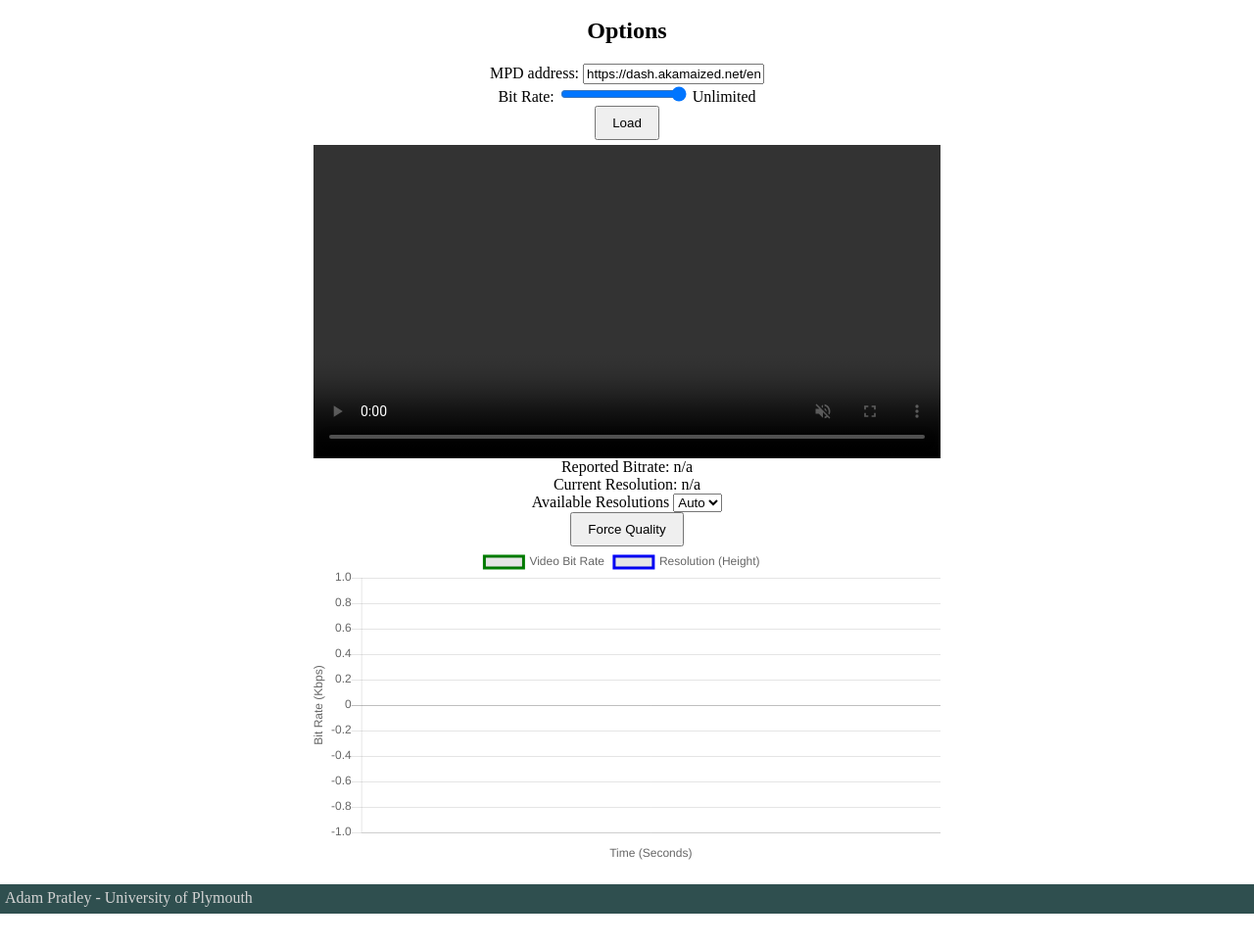
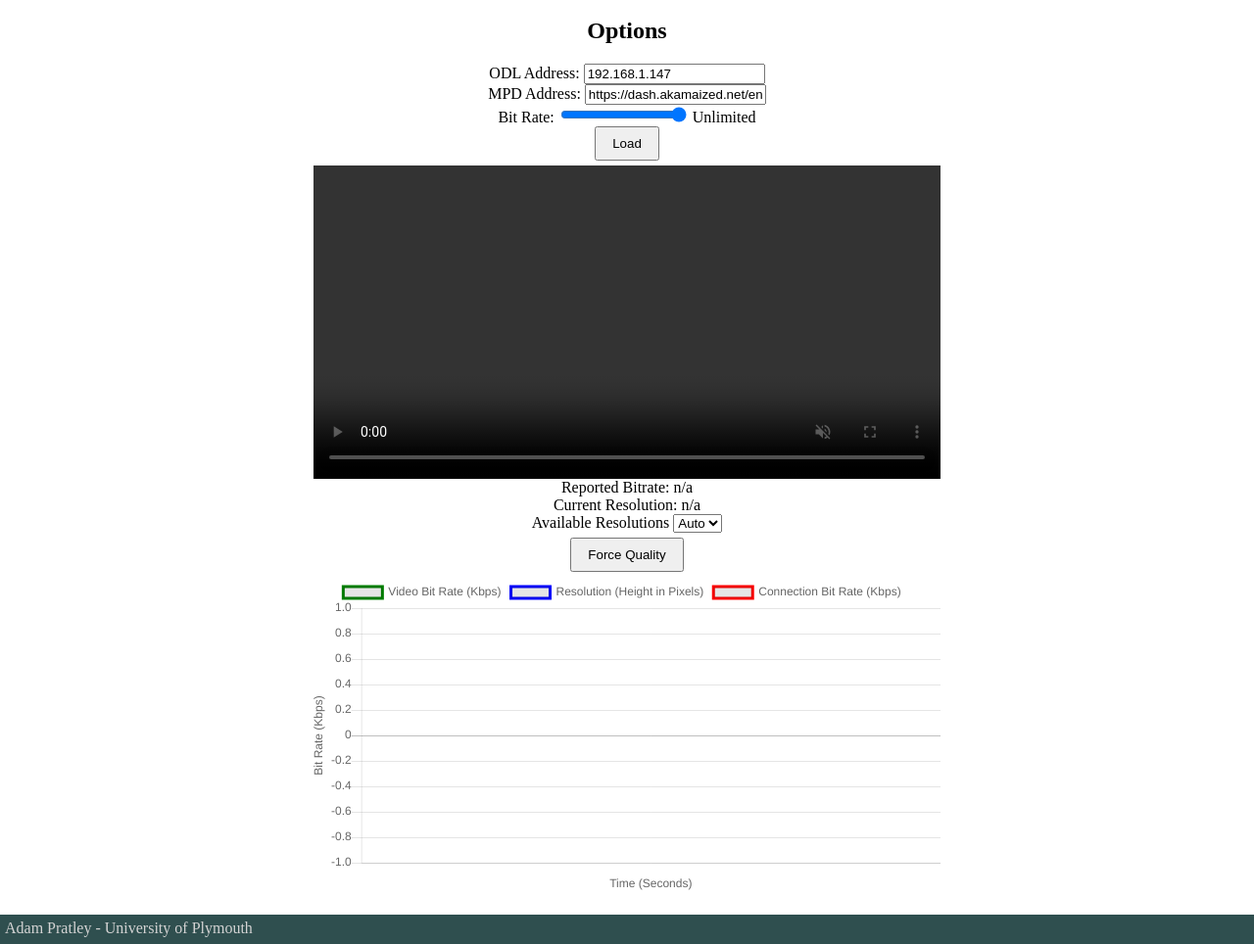
Before and after one commit to AdamPratley/COMP3000-PROJ, a website: page index.html in a window 1280 px wide. Shown: the part 42-1006 px from the top of the page at 98% size. Before the commit the page ends 975 px from the top, so only its background shows below. Drawn offline with Linux system fonts and the light colour scheme; files whose address does not match are found by name.

Commit message:
Code Cleaning Small QoL changes
Separated functions from main.js file into src/ directory and their own files.

added ODL address box in case of  DHCP address change

```diff
--- a/app.js
+++ b/app.js
@@ -3,13 +3,11 @@ const app = express();
 const port = 8080;
 
 app.use(express.static('libs'));
+app.use(express.static('src'));
+app.use(express.static('videos'));
 
 app.get('/', function (req, res) {
     res.sendFile('index.html', {root: __dirname});
-});
-
-app.get('/main.js', function (req, res) {
-    res.sendFile('main.js', {root: __dirname});
 });
 
 app.get('/favicon.ico', function (req, res) {
--- a/index.html
+++ b/index.html
@@ -15,7 +15,10 @@
         <div class="content">
 
             <div class="options">
-                <label for="adr_input">MPD address:</label>
+                <label for="odl_input">ODL Address:</label>
+                <input id="odl_input" value="192.168.1.147" placeholder="192.168.1.000"></input>
+                <br>
+                <label for="adr_input">MPD Address:</label>
                 <input id="adr_input" value="https://dash.akamaized.net/envivio/EnvivioDash3/manifest.mpd" placeholder="10.0.0.1/video.mpd"></input>
                 <br>
                 <label for="bit_rate">Bit Rate:</label>
@@ -35,15 +38,28 @@
             <select id="av_resolutions">
                 <option>Auto</option>
             </select><br>
-            <button id="force_res">Force Quality</button>
-            <canvas id="myChart"></canvas>
+            <button id="force_res" class="forceQualityBtn">Force Quality</button>
+            <canvas id="dataChart"></canvas>
         </div>
 
 
-
+        <!-- Libraries -->
         <script src="Chart.min.js"></script>
         <script src="dash.all.min.js"></script>
+
+        <!-- JavaScript -->
+        <script src="sendPut.js"></script>
+        <script src="sliderValSet.js"></script>
+        <script src="onPlay.js"></script>
+        <script src="onPause.js"></script>
+        <script src="onStart.js"></script>
+        <script src="clearSelect.js"></script>
+        <script src="initVideo.js"></script>
+        <script src="startTracking.js"></script>
+        <script src="qualitySelect.js"></script>
         <script src="main.js"></script>
+
+
         <footer class="footer"><p class="footerp">Adam Pratley - University of Plymouth</p></footer>
     </body>
 </html>
--- a/main.js
+++ /dev/null
@@ -1,217 +0,0 @@
-brslider = document.getElementById("bit_rate");
-brword = document.getElementById("br_word");
-loadbtn = document.getElementById("load_video");
-cur_br = document.getElementById("cur_bitrate");
-cur_res = document.getElementById("cur_resolution");
-vid_url = document.getElementById("adr_input").value;
-force_resbtn = document.getElementById("force_res");
-select = document.getElementById("av_resolutions");
-address_input = document.getElementById("adr_input");
-
-var player = dashjs.MediaPlayer().create();
-
-function sendput(id){
-    var xhr = new XMLHttpRequest();
-    xhr.open("PUT", "http://192.168.1.136:8181/restconf/config/opendaylight-inventory:nodes/node/openflow:1/table/0/flow/iperf");
-
-    xhr.setRequestHeader("Authorization", "Basic YWRtaW46YWRtaW4=");
-    xhr.setRequestHeader("Content-Type", "application/xml");
-
-    var data = `<flow xmlns="urn:opendaylight:flow:inventory">
-    <id>iperf</id>
-    <instructions>
-    <instruction>
-    <order>0</order>
-    <apply-actions>
-    <action>
-    <order>1</order>
-    <output-action>
-        <output-node-connector>NORMAL</output-node-connector>
-        <max-length>65535</max-length>
-    </output-action>
-    </action>
-    <action>
-    <order>0</order>
-    <set-queue-action>
-        <queue-id>${id}</queue-id>
-    </set-queue-action>
-    </action>
-    </apply-actions>
-    </instruction>
-    </instructions>
-    <barrier>true</barrier>
-    <flow-name>iperf</flow-name>
-    <match>
-    <ethernet-match>
-                <ethernet-type>
-                    <type>2048</type>
-                </ethernet-type>
-            </ethernet-match>
-            <ipv4-source>10.0.0.2/32</ipv4-source>
-            <ipv4-destination>10.0.0.1/32</ipv4-destination>
-            <ip-match>
-                <ip-protocol>6</ip-protocol>
-            </ip-match>
-            <tcp-destination-port>12345</tcp-destination-port>
-    </match>
-    <hard-timeout>0</hard-timeout>
-    <priority>32768</priority>
-    <table_id>0</table_id>
-    <idle-timeout>0</idle-timeout>
-    </flow>`;
-
-    xhr.send(data);
-}
-
-function sliderValSet(val){
-    if (val == 100){
-        brword.innerHTML = "Maximum " + "("+val+"%)";
-    } else if (val <= 99 && val >=75){
-        brword.innerHTML = "High " + "("+val+"%)";
-    } else if (val <= 74 && val >=50){
-        brword.innerHTML = "Medium " + "("+val+"%)";
-    } else if (val <= 49 && val >=25){
-        brword.innerHTML = "Low " + "("+val+"%)";
-    } else if (val <= 24 && val >=0){
-        brword.innerHTML = "Very Low " + "("+val+"%)";
-    }
-}
-
-brslider.addEventListener('change', () => {
-    sliderValSet(brslider.value);
-    sendput(brslider.value);
-});
-
-
-
-function clear_select () {
-    Array.from(select.options).forEach(function(option_element) {
-        if (option_element.value != "Auto"){
-            select.remove(option_element);
-        }
-    });
-}
-
-function initVideo(){
-    clear_select();
-    player.initialize(document.querySelector("#videoPlayer"), address_input.value, true);
-}
-
-
-loadbtn.addEventListener('click', initVideo);
-
-var xValues = [];
-var greenY = [];
-var blueY = [];
-
-var achart = new Chart("myChart", {
-    type: "line",
-    data: {
-      labels: xValues,
-      datasets: [{
-        data: greenY,
-        borderColor: "green",
-        fill: false,
-        label: "Video Bit Rate"
-      }, {
-        data: blueY,
-        borderColor: "blue",
-        fill: false,
-        label: "Resolution (Height)"
-      }]
-    },
-    options: {
-      legend: {display: true},
-      scales:{
-        xAxes: [{
-            display: true,
-            scaleLabel: {
-                display: true,
-                labelString: 'Time (Seconds)'
-            },
-            ticks: {
-                display: false
-            }
-        }],
-        yAxes: [{
-            display: true,
-            scaleLabel: {
-                display: true,
-                labelString: 'Bit Rate (Kbps)'
-            }
-        }]
-    }
-    }
-});
-
-var statsInterval;
-var ispaused;
-
-function start_tracking (){
-    if (!statsInterval && !ispaused){
-        statsInterval = setInterval(function() {
-
-            var currentQualityIndex = player.getQualityFor('video');
-
-
-            var currentQualityObject = player.getBitrateInfoListFor('video')[currentQualityIndex];
-
-            var bitrate = currentQualityObject.bitrate;
-            var resolution = currentQualityObject.width +"*"+ currentQualityObject.height;
-
-            var curBitrate = bitrate / 1000;
-            cur_br.innerHTML = ("Current Video Bitrate: " + curBitrate + " kbps");
-            cur_res.innerHTML = ("Current Resolution: " + resolution);
-
-
-            xValues.push(parseInt(player.time()));
-            greenY.push(curBitrate);
-            blueY.push(currentQualityObject.height);
-
-            achart.update();
-        },1000);
-    }
-}
-
-var bitrates;
-
-function onStart(){
-    bitrates = player.getBitrateInfoListFor("video");
-
-    for (let i = 0; i < bitrates.length; i++){
-        var option = document.createElement('option');
-        option.text =  bitrates[i].height + "p ("+ bitrates[i].bitrate / 1000 +" Kbps)";
-        option.value = i;
-        select.add(option, 0);
-    }
-}
-player.on("streamInitialized", onStart);
-
-function onPause(){
-    ispaused = true;
-    clearInterval(statsInterval);
-    statsInterval = null;
-}
-
-player.on("playbackPaused", onPause);
-
-function onPlay(){
-    ispaused = false;
-    start_tracking();
-}
-
-player.on("playbackPlaying", onPlay);
-
-function QualitySelect(){
-    let settingsp = player.getSettings();
-
-    if (select.value == "Auto"){
-        settingsp.streaming.abr.autoSwitchBitrate = true;
-        player.setQualityFor('video', bitrates.length-1);
-    } else {
-        settingsp.streaming.abr.autoSwitchBitrate = false;
-        player.setQualityFor('video', select.value);
-    }
-}
-
-force_resbtn.addEventListener('click', QualitySelect);
--- /dev/null
+++ b/src/clearSelect.js
@@ -0,0 +1,7 @@
+function clearSelect() {
+    Array.from(select.options).forEach(function(option_element) {
+        if (option_element.value != "Auto"){
+            select.remove(option_element);
+        }
+    });
+}
--- /dev/null
+++ b/src/initVideo.js
@@ -0,0 +1,4 @@
+function initVideo(){
+    clearSelect();
+    player.initialize(document.querySelector("#videoPlayer"), vid_url, true);
+}
--- /dev/null
+++ b/src/main.js
@@ -0,0 +1,80 @@
+//HTML Elements
+brslider = document.getElementById("bit_rate");
+brword = document.getElementById("br_word");
+loadbtn = document.getElementById("load_video");
+cur_br = document.getElementById("cur_bitrate");
+cur_res = document.getElementById("cur_resolution");
+vid_url = document.getElementById("adr_input").value;
+odlAddr = document.getElementById("odl_input").value;
+forceQuality = document.getElementById("force_res");
+select = document.getElementById("av_resolutions");
+//address_input = document.getElementById("adr_input");
+
+//Variables
+
+var bitrates, statsInterval;
+var player = dashjs.MediaPlayer().create();
+
+var xValues = [];
+var greenY = [];
+var blueY = [];
+var redY = [];
+
+var dataChart = new Chart("dataChart", {
+    type: "line",
+    data: {
+      labels: xValues,
+      datasets: [{
+        data: greenY,
+        borderColor: "green",
+        fill: false,
+        label: "Video Bit Rate (Kbps)"
+      }, {
+        data: blueY,
+        borderColor: "blue",
+        fill: false,
+        label: "Resolution (Height in Pixels)"
+      }, {
+        data: redY,
+        borderColor: "red",
+        fill: false,
+        label: "Connection Bit Rate (Kbps)"
+      }]
+    },
+    options: {
+      legend: {display: true},
+      scales:{
+        xAxes: [{
+            display: true,
+            scaleLabel: {
+                display: true,
+                labelString: 'Time (Seconds)'
+            },
+            ticks: {
+                display: false
+            }
+        }],
+        yAxes: [{
+            display: true,
+            scaleLabel: {
+                display: true,
+                labelString: 'Bit Rate (Kbps)'
+            }
+        }]
+    }
+    }
+});
+
+//Event Listeners
+brslider.addEventListener('change', () => {
+    sliderValSet(brslider.value);
+    sendPut(brslider.value);
+});
+
+loadbtn.addEventListener('click', initVideo);
+
+player.on("streamInitialized", onStart);
+player.on("playbackPaused", onPause);
+player.on("playbackPlaying", onPlay);
+
+forceQuality.addEventListener('click', qualitySelect);
--- /dev/null
+++ b/src/onPause.js
@@ -0,0 +1,4 @@
+function onPause(){
+    clearInterval(statsInterval);
+    statsInterval = null;
+}
--- /dev/null
+++ b/src/onPlay.js
@@ -0,0 +1,3 @@
+function onPlay(){
+    startTracking();
+}
--- /dev/null
+++ b/src/onStart.js
@@ -0,0 +1,10 @@
+function onStart(){
+    bitrates = player.getBitrateInfoListFor("video");
+
+    for (let i = 0; i < bitrates.length; i++){
+        var option = document.createElement('option');
+        option.text =  bitrates[i].height + "p ("+ bitrates[i].bitrate / 1000 +" Kbps)";
+        option.value = i;
+        select.add(option, 0);
+    }
+}
--- /dev/null
+++ b/src/qualitySelect.js
@@ -0,0 +1,11 @@
+function qualitySelect(){
+    let settingsp = player.getSettings();
+
+    if (select.value == "Auto"){
+        settingsp.streaming.abr.autoSwitchBitrate = true;
+        player.setQualityFor('video', bitrates.length-1);
+    } else {
+        settingsp.streaming.abr.autoSwitchBitrate = false;
+        player.setQualityFor('video', select.value);
+    }
+}
--- /dev/null
+++ b/src/sendPut.js
@@ -0,0 +1,53 @@
+function sendPut(id){
+    var xhr = new XMLHttpRequest();
+    var url = "http://"+odlAddr+":8181/restconf/config/opendaylight-inventory:nodes/node/openflow:1/table/0/flow/iperf";
+    xhr.open("PUT", url);
+
+    xhr.setRequestHeader("Authorization", "Basic YWRtaW46YWRtaW4=");
+    xhr.setRequestHeader("Content-Type", "application/xml");
+
+    var data = `<flow xmlns="urn:opendaylight:flow:inventory">
+    <id>iperf</id>
+    <instructions>
+    <instruction>
+    <order>0</order>
+    <apply-actions>
+    <action>
+    <order>1</order>
+    <output-action>
+        <output-node-connector>NORMAL</output-node-connector>
+        <max-length>65535</max-length>
+    </output-action>
+    </action>
+    <action>
+    <order>0</order>
+    <set-queue-action>
+        <queue-id>${id}</queue-id>
+    </set-queue-action>
+    </action>
+    </apply-actions>
+    </instruction>
+    </instructions>
+    <barrier>true</barrier>
+    <flow-name>iperf</flow-name>
+    <match>
+    <ethernet-match>
+                <ethernet-type>
+                    <type>2048</type>
+                </ethernet-type>
+            </ethernet-match>
+            <ipv4-source>10.0.0.2/32</ipv4-source>
+            <ipv4-destination>10.0.0.1/32</ipv4-destination>
+            <ip-match>
+                <ip-protocol>6</ip-protocol>
+            </ip-match>
+            <tcp-destination-port>12345</tcp-destination-port>
+    </match>
+    <hard-timeout>0</hard-timeout>
+    <priority>32768</priority>
+    <table_id>0</table_id>
+    <idle-timeout>0</idle-timeout>
+    </flow>`;
+
+    xhr.send(data);
+}
--- /dev/null
+++ b/src/sliderValSet.js
@@ -0,0 +1,13 @@
+function sliderValSet(val){
+    if (val == 100){
+        brword.innerHTML = "Maximum " + "("+val+"%)";
+    } else if (val <= 99 && val >=75){
+        brword.innerHTML = "High " + "("+val+"%)";
+    } else if (val <= 74 && val >=50){
+        brword.innerHTML = "Medium " + "("+val+"%)";
+    } else if (val <= 49 && val >=25){
+        brword.innerHTML = "Low " + "("+val+"%)";
+    } else if (val <= 24 && val >=0){
+        brword.innerHTML = "Very Low " + "("+val+"%)";
+    }
+}
--- /dev/null
+++ b/src/startTracking.js
@@ -0,0 +1,26 @@
+function startTracking (){
+    if (!statsInterval){
+        statsInterval = setInterval(function() {
+
+            var currentQualityIndex = player.getQualityFor('video');
+
+
+            var currentQualityObject = player.getBitrateInfoListFor('video')[currentQualityIndex];
+
+            var bitrate = currentQualityObject.bitrate;
+            var resolution = currentQualityObject.width +"*"+ currentQualityObject.height;
+
+            var curBitrate = bitrate / 1000;
+            cur_br.innerHTML = ("Current Video Bitrate: " + curBitrate + " kbps");
+            cur_res.innerHTML = ("Current Resolution: " + resolution);
+
+
+            xValues.push(parseInt(player.time()));
+            greenY.push(curBitrate);
+            blueY.push(currentQualityObject.height);
+            redY.push(brslider.value * 100);
+
+            dataChart.update();
+        },1000);
+    }
+}
--- a/style.css
+++ b/style.css
@@ -40,7 +40,11 @@ video {
     max-width: 720px;
 }
 
-#myChart{
+.forceQualityBtn {
+    margin: 5px;
+}
+
+#dataChart{
     width:100%;
     max-width:720px;
     margin-bottom: 25px;
```
